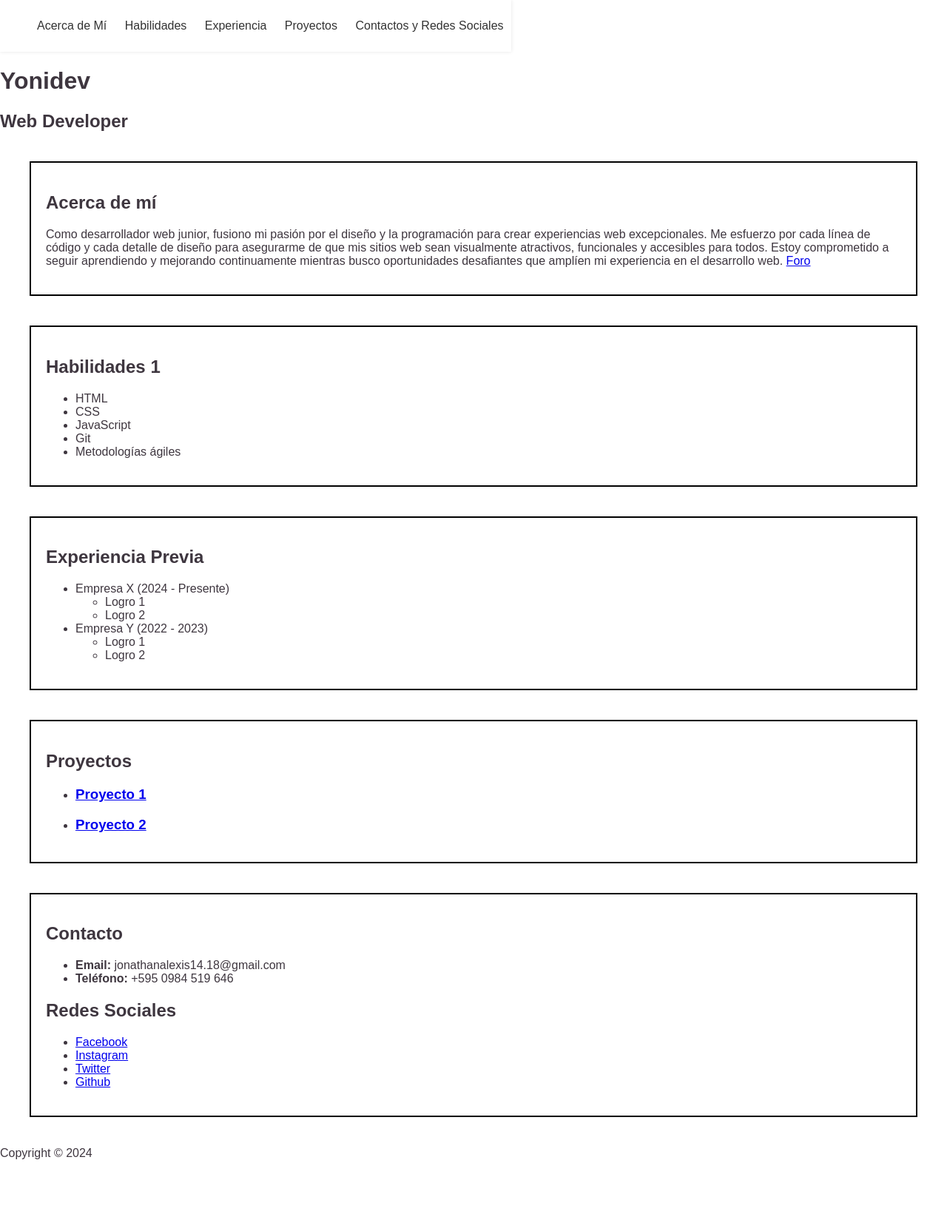
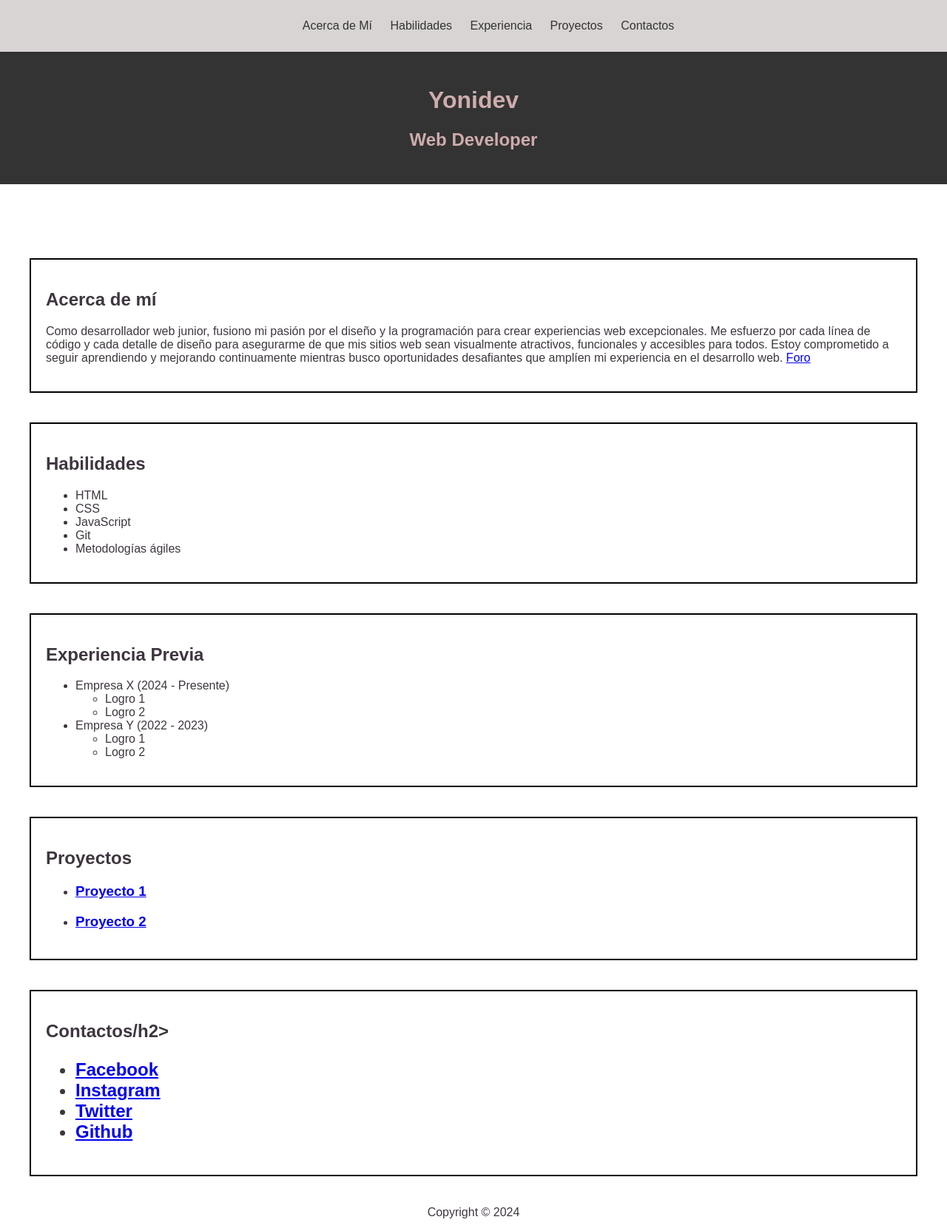
Before and after one commit to Yonidev14/Mi_Porfolio, a plain HTML site: page index.html in a window 1280 px wide. Shown: the whole page at 74% size. Before the commit the page ends 1584 px from the top, so only its background shows below. Drawn offline with Linux system fonts and the light colour scheme.

Commit message:
Agregado de estilos con CSS - Primera versión

```diff
--- a/index.html
+++ b/index.html
@@ -15,12 +15,13 @@
                     <a class="menu-item" href="#habilidades">Habilidades</a>
                     <a class="menu-item" href="#experiencia">Experiencia</a>
                     <a class="menu-item" href="#proyectos">Proyectos</a>
-                    <a class="menu-item" href="#contacto_redes">Contactos y Redes Sociales</a>
+                    <a class="menu-item" href="#contacto_redes">Contactos</a>
                 </ul>
             </nav>
         </header>
         <main>
-            <section id="acerca_de_mi">
+            <div class="acerca" id="acerca_de_mi"></div>
+            <section >
                 <h2>Acerca de mí</h2>
                 <p>
                     Como desarrollador web junior, fusiono mi pasión por el diseño y la
@@ -33,7 +34,7 @@
                 </p>
             </section>
             <section id="habilidades">
-                <h2>Habilidades 1</h2>
+                <h2>Habilidades </h2>
                 <ul>
                     <li>HTML</li>
                     <li>CSS</li>
@@ -66,25 +67,20 @@
                 <h2>Proyectos </h2>
                 <ul>
                     <li>
-                    <h3><a href="https://monkeytype.com/">Proyecto 1</a></h3>
+                    <h3><a href="https://monkeytype.com/" target="_blank">Proyecto 1</a></h3>
                     </li>
                     <li>
-                    <h3><a href="https://www.duolingo.com/">Proyecto 2</a></h3>
+                    <h3><a href="https://www.duolingo.com/" target="_blank">Proyecto 2</a></h3>
                     </li>
                 </ul>
             </section>
-            <section id="contacto_redes">
-                <h2>Contacto</h2>
+            <section id="contacto">
+                <h2>Contactos/h2>
                 <ul>
-                    <li><b>Email:</b> jonathanalexis14.18@gmail.com</li>
-                    <li><b>Teléfono:</b> +595 0984 519 646</li>
-                </ul>
-                <h2>Redes Sociales</h2>
-                <ul>
-                    <li><a href="https://www.facebook.com/jonatanalexis.escobar?locale=es_LA">Facebook</a></li>
-                    <li><a href="https://www.instagram.com/jnthn_esc14/">Instagram</a></li>
-                    <li><a href="https://x.com/Jnthn_1418">Twitter</a></li>
-                    <li><a href="https://github.com/Yonidev14">Github</a></li>
+                    <li><a href="https://www.facebook.com/jonatanalexis.escobar?locale=es_LA" target="_blank">Facebook</a></li>
+                    <li><a href="https://www.instagram.com/jnthn_esc14/" target="_blank">Instagram</a></li>
+                    <li><a href="https://x.com/Jnthn_1418" target="_blank">Twitter</a></li>
+                    <li><a href="https://github.com/Yonidev14" target="_blank">Github</a></li>
                 </ul>
             </section>
         </main>
--- a/style.css
+++ b/style.css
@@ -1,5 +1,17 @@
+header {
+    text-align: center;
+    color: rgb(207, 172, 172);
+    background-color: #333;
+    padding: 2%;
+
+}
+
+.acerca{
+    margin-bottom: 100px;
+}
 
 body{
+
     font-family: Arial, sans-serif;
     margin: 0;
     color: #3e363f;
@@ -13,17 +25,41 @@ section{
 }
 
 nav{
+
     position: fixed;
     top: 0;
     left: 0;
-    width: 100;
-    background-color: #fff;
+    width: 100%;
+    background-color: #d9d4d4;
     box-shadow: 0 0 5px rgba(0, 0, 0, 0.1);
 }
+
 .menu-item{
-
     text-decoration: none;
     color: #333;
     padding: 10px;
-     display: inline-block;
+    display: inline-block;
 }
+.menu-item:hover{
+    background-color: rgb(207, 172, 172);
+    color: #333;
+    transition: all 0.4s ease-in-out;
+}
+
+footer{
+    text-align: center;
+}
+
+#acerca-de-mi{
+    text-align: justify;
+}
+
+
+
+
+
+/*
+Selectores de Etiqueta h1{}
+selector de clase: .clase{}
+selector de ID: solo un elemento
+*/
```
